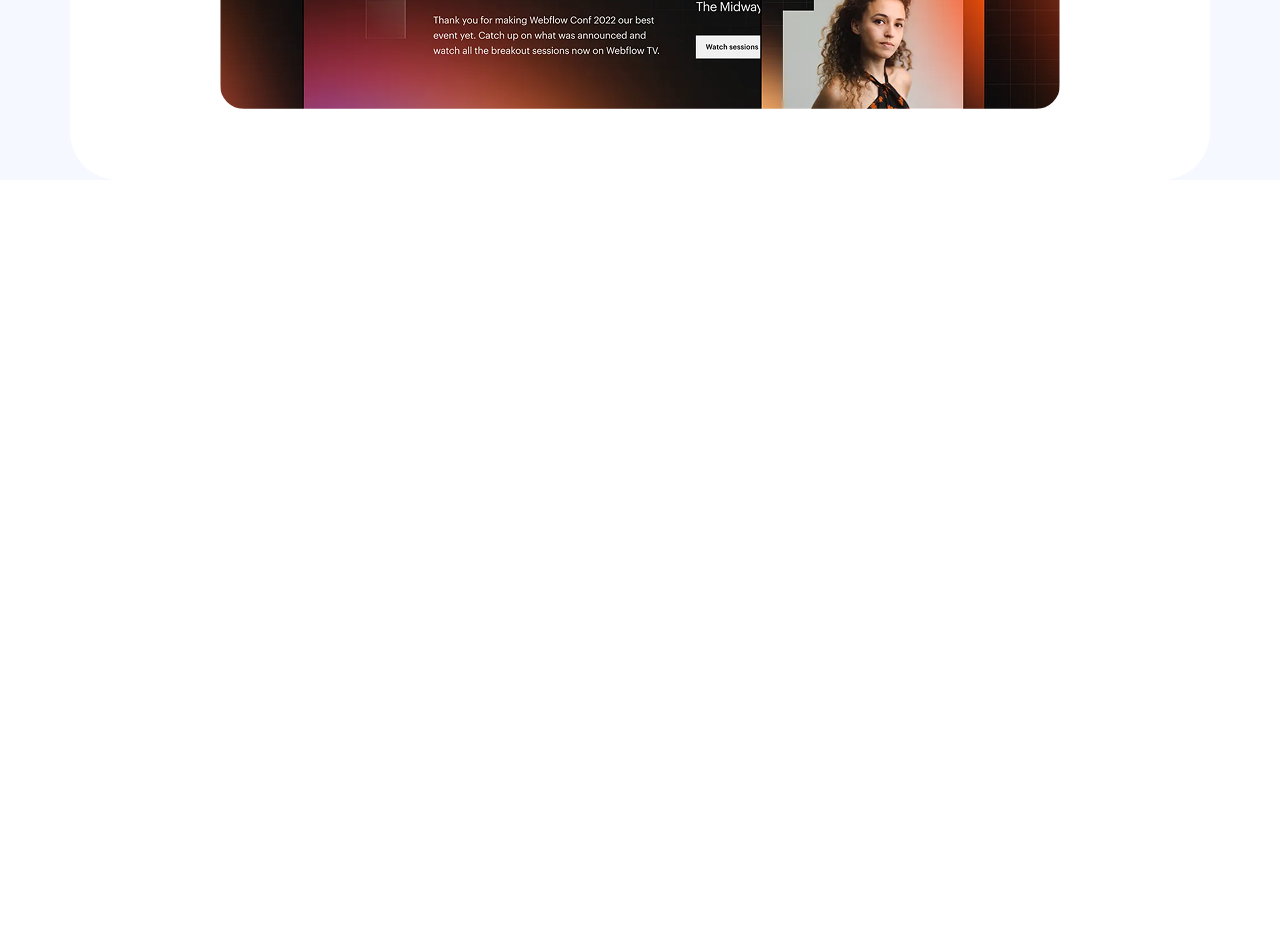
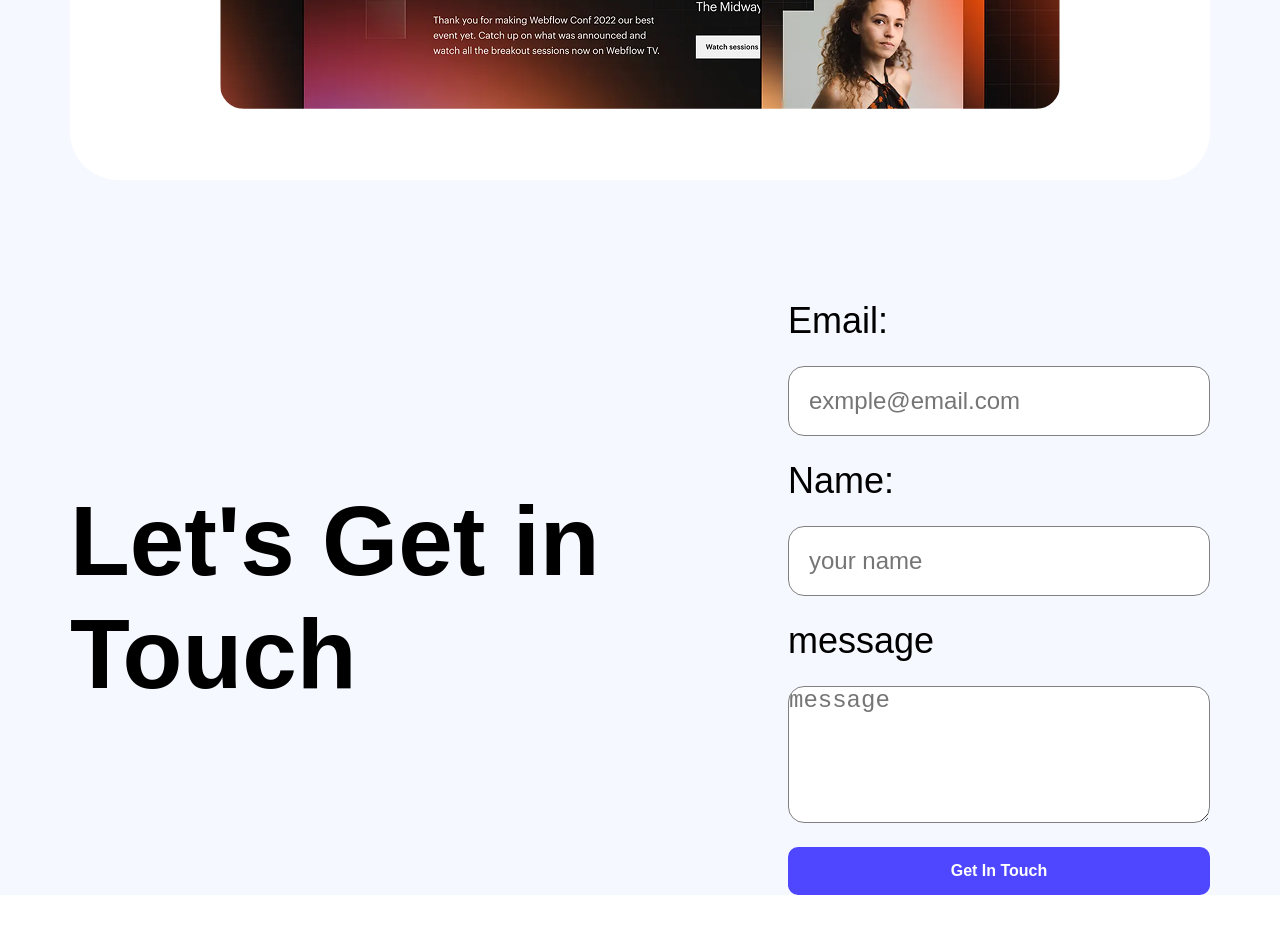
Before and after one commit to HasibulHRony/landing-launchpad, a plain HTML site: page index.html in a window 1280 px wide. Shown: the part 2670-3603 px from the top of the page. Before the commit the page ends 2970 px from the top, so only its background shows below. Drawn offline with Linux system fonts and the light colour scheme.

```diff
--- a/index.html
+++ b/index.html
@@ -125,6 +125,20 @@
                 <img src="./Assets/wc-big.png" alt="webflow picture">
             </div>
         </section>
+
+        <!-- form section -->
+        <section class="form-section  raleway-font">
+        <h2 class="form-div">Let's Get in Touch</h2>
+        <form>
+            <label for="email">Email:</label>
+            <input type="email" id="email" name="email" placeholder="exmple@email.com">
+            <label for="name">Name:</label>
+            <input type="text" id="name" name="name" placeholder="your name">
+            <label for="message">message</label>
+            <textarea name="message" id="message" placeholder="message" rows="5" cols="15"></textarea>
+            <button class="btn-1">Get In Touch</button>
+        </form>
+        </section>
     </main>
 </body>
 
--- a/styles/style.css
+++ b/styles/style.css
@@ -232,3 +232,38 @@ padding: 50px 0;
 .focus > div > img{
     border-radius: 24px;
 }
+
+/* form section */
+.form-section{
+    max-width: 1140px;
+    display: flex;
+    align-items: center;
+    margin: 0 auto 60px;
+    justify-content: space-between;
+    gap: 48px;
+}
+.form-section > h2{
+    font-size: 98px;
+}
+
+form{
+    font-size: 36px;
+    display: flex;
+    flex-direction: column;
+    gap: 24px;
+}
+
+input{
+    width: 380px;
+    padding: 20px;
+    border-radius: 16px;
+    border: gray 1px solid;
+    font-size: 24px;
+}
+
+textarea{
+    font-size: 24px;
+    border: gray 1px solid;
+    border-radius: 16px;
+    gap: 10px;
+}
```
